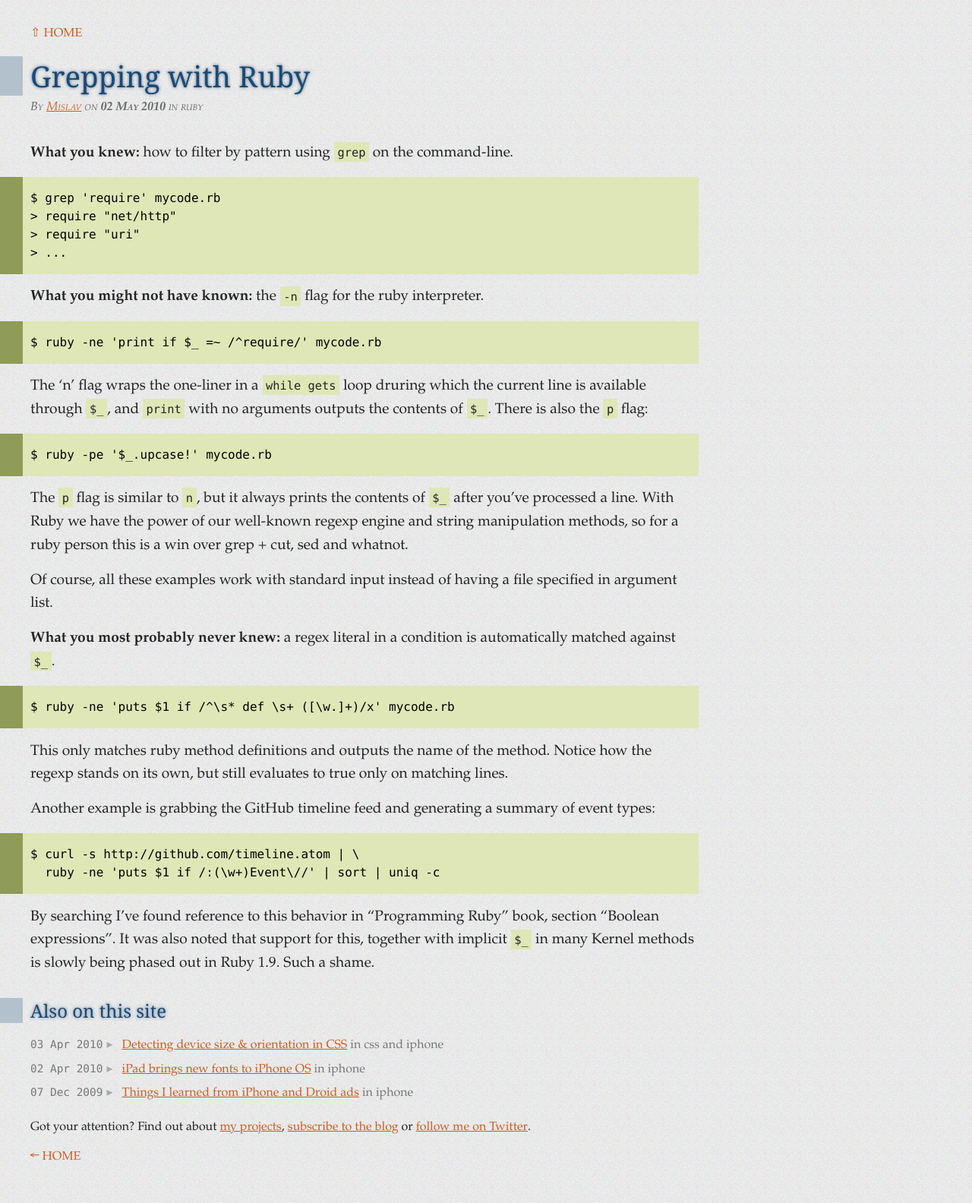
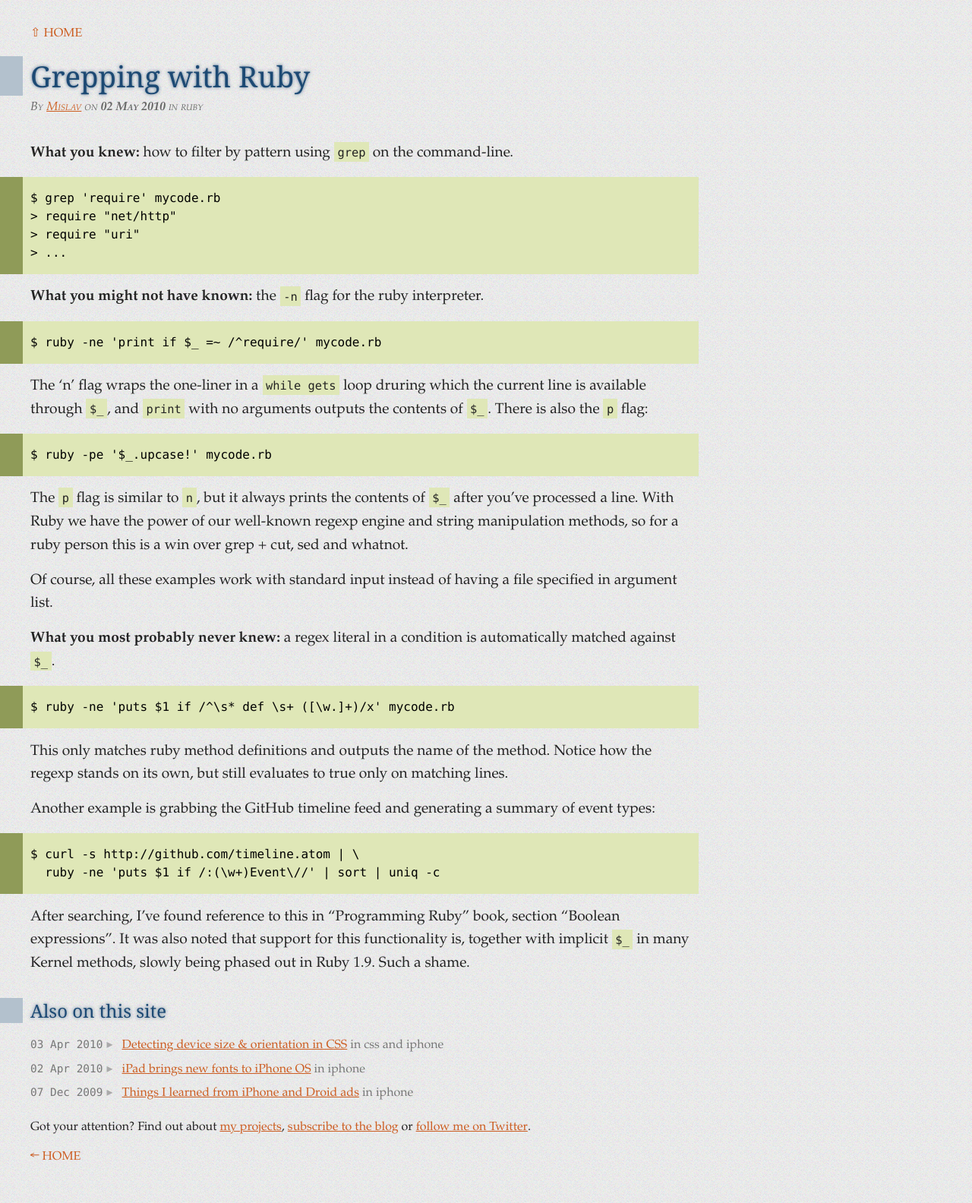
Before and after one commit to mislav/blog, a Jekyll site: the page built from _posts/2010-05-02-ruby-grep.md, in a window 1280 px wide. Shown: the whole page at 76% size. Built offline with Jekyll 4.4.1, drawn with Linux system fonts in a browser that asks for light colours; Markdown is read by kramdown in place of the engine named in the settings.

Commit message:
bold style, grammar

```diff
--- a/_posts/2010-05-02-ruby-grep.md
+++ b/_posts/2010-05-02-ruby-grep.md
@@ -35,4 +35,4 @@
     $ curl -s http://github.com/timeline.atom | \
       ruby -ne 'puts $1 if /:(\w+)Event\//' | sort | uniq -c
 
-By searching I've found reference to this behavior in "Programming Ruby" book, section "Boolean expressions". It was also noted that support for this, together with implicit `$_` in many Kernel methods is slowly being phased out in Ruby 1.9. Such a shame.
+After searching, I've found reference to this in "Programming Ruby" book, section "Boolean expressions". It was also noted that support for this functionality is, together with implicit `$_` in many Kernel methods, slowly being phased out in Ruby 1.9. Such a shame.
--- a/stylesheets/style.css
+++ b/stylesheets/style.css
@@ -8,6 +8,7 @@
   color: #222;
   background: #ededed url(noise.png);
 }
+strong, b { font-weight: bold; }
 #post p, #post li { font-size: 1.2em; line-height: 1.6; }
 table { font: 300 100%/1.6em "Gill Sans", "Lucida Grande", Helvetica, Arial, sans-serif; }
 
```
